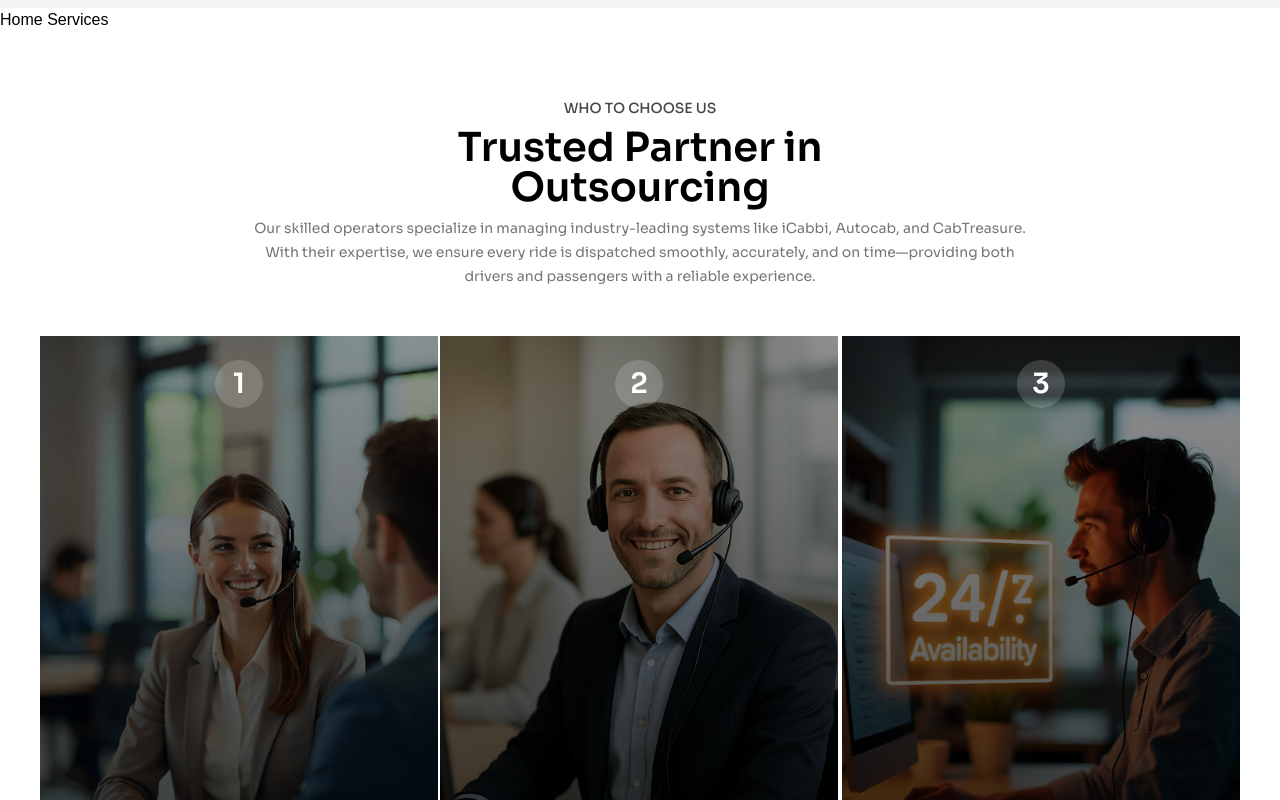
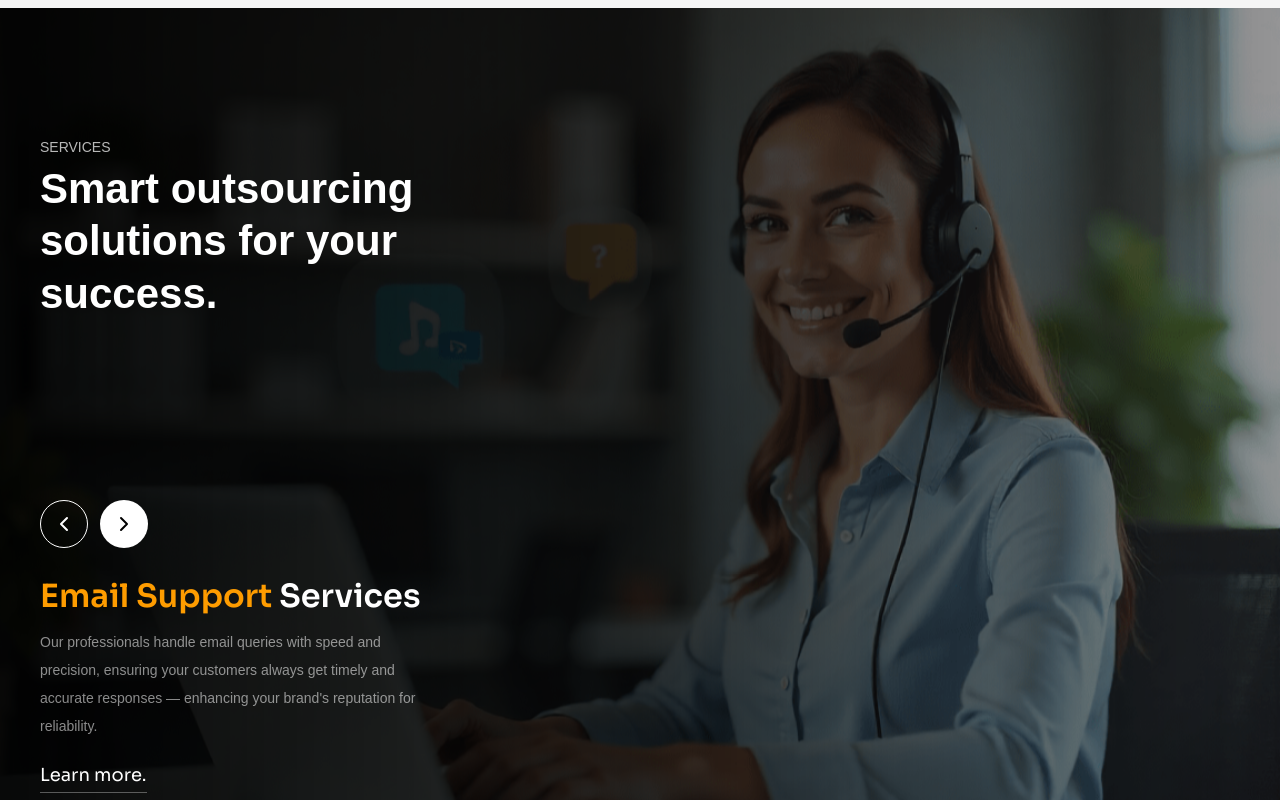
Before and after one commit to DevHasnainZafar/letsoutsource-v2, a Next.js app: page / in a window 1280 px wide. Shown: the part 1640-2440 px from the top of the page. Built offline with nearby package versions, Linux system fonts and the light colour scheme.

Commit message:
feat: -HomeServices Completed -Enhance About page with new components and layout

```diff
--- a/src/app/about/page.tsx
+++ b/src/app/about/page.tsx
@@ -1,5 +1,24 @@
+import { PartnersLogos, PerfectPartnerBanner } from "@/shared/components";
+import {
+  AboutCards,
+  AboutFeatures,
+  AboutHome,
+} from "@/shared/components/aboutComponents";
 const AboutPage = () => {
-  return <>About</>;
+  return (
+    <div>
+      <AboutHome />
+      <AboutFeatures />
+      <AboutCards />
+      <div className="relative">
+        <PartnersLogos />
+        <div className="w-full h-[400px] bg-black"></div>
+        <div className="absolute -bottom-15 left-0 w-full">
+          <PerfectPartnerBanner />
+        </div>
+      </div>
+    </div>
+  );
 };
 
 export default AboutPage;
--- /dev/null
+++ b/src/shared/components/aboutComponents/AboutCards.tsx
@@ -0,0 +1,7 @@
+import React from "react";
+
+const AboutCards = () => {
+  return <div>About Cards</div>;
+};
+
+export default AboutCards;
--- /dev/null
+++ b/src/shared/components/aboutComponents/AboutFeatures.tsx
@@ -0,0 +1,7 @@
+import React from "react";
+
+const AboutFeatures = () => {
+  return <div>About Features</div>;
+};
+
+export default AboutFeatures;
--- /dev/null
+++ b/src/shared/components/aboutComponents/AboutHome.tsx
@@ -0,0 +1,45 @@
+"use client";
+import Image from "next/image";
+import React, { useEffect, useState } from "react";
+
+const AboutHome = () => {
+  const [animate, setAnimate] = useState(false);
+  useEffect(() => {
+    const timer = setTimeout(() => setAnimate(true), 200);
+    return () => clearTimeout(timer);
+  }, []);
+  return (
+    <div className="relative w-full h-[90vh] md:h-[750px] overflow-hidden flex flex-col">
+      <div className="absolute inset-0 -z-10">
+        <Image
+          src="/hero1.png"
+          alt="letsoutsource hero"
+          fill
+          priority
+          className="object-cover"
+        />
+      </div>
+      <div className="absolute inset-0 bg-black/70 -z-10" />
+      <div className="flex flex-col justify-center items-center flex-1 text-center text-white px-4">
+        <h1
+          className={`font-sora font-semibold text-[36px] md:text-[42px] leading-[46px] md:leading-[56px] tracking-[-1.28px] mb-6 transition-all duration-1000 ease-out ${
+            animate ? "opacity-100 translate-y-0" : "opacity-0 translate-y-8"
+          }`}
+        >
+          Connected through People, <br /> Tech, Care, Trust
+        </h1>
+        <p
+          className={`max-w-[660px] text-[#FFFFFFA8] text-[16px] leading-[28px] font-normal transition-all duration-1000 ease-out delay-200 ${
+            animate ? "opacity-100 translate-y-0" : "opacity-0 translate-y-8"
+          }`}
+        >
+          At Let’s Outsource, we deliver smart and reliable support services
+          that keep your business connected, efficient, and future-ready. Our
+          focus is on simplifying operations so you can grow with confidence.
+        </p>
+      </div>
+    </div>
+  );
+};
+
+export default AboutHome;
--- /dev/null
+++ b/src/shared/components/aboutComponents/index.ts
@@ -0,0 +1,3 @@
+export { default as AboutHome } from "./AboutHome";
+export { default as AboutFeatures } from "./AboutFeatures";
+export { default as AboutCards } from "./AboutCards";
--- a/src/shared/components/homeComponents/HeroSection.tsx
+++ b/src/shared/components/homeComponents/HeroSection.tsx
@@ -157,7 +157,7 @@ const HeroSection = () => {
             />
           </div>
         ))}
-        <div className="absolute inset-0 bg-black/66 -z-10" />
+        <div className="absolute inset-0 bg-black/75 -z-10" />
         <div className="flex flex-col justify-between flex-1 text-white text-center">
           <div className="flex flex-col items-center justify-center flex-1 space-y-4 px-4">
             <h1 className="font-sora font-semibold text-[36px] md:text-[46px] leading-[46px] md:leading-[56px] tracking-[-1.28px]">
--- a/src/shared/components/homeComponents/HomeServices.tsx
+++ b/src/shared/components/homeComponents/HomeServices.tsx
@@ -1,7 +1,194 @@
-import React from "react";
+"use client";
+import Image from "next/image";
+import Link from "next/link";
+import React, { useEffect, useState } from "react";
 
 const HomeServices = () => {
-  return <div>Home Services</div>;
+  const slides = [
+    {
+      title: (
+        <>
+          <span style={{ color: "#FE9C00" }}>Taxi Booking</span>{" "}
+          <span className="text-white">Services</span>
+        </>
+      ),
+      text: "We handle platforms like iCabbi, Autocab, and CabTreasure to streamline ride scheduling, dispatching, and fleet management — making taxi operations more efficient and reliable.",
+      image: "/hero1.png",
+      link: "/taxiService",
+    },
+    {
+      title: (
+        <>
+          <span style={{ color: "#FE9C00" }}>Outsourcing</span>{" "}
+          <span className="text-white">Services</span>
+        </>
+      ),
+      text: "We help businesses delegate complex tasks effortlessly. From administrative support to data processing, our trained remote teams deliver results that improve efficiency and reduce costs.",
+      image: "/busywoman.png",
+      link: "/outsourcingService",
+    },
+    {
+      title: (
+        <>
+          <span style={{ color: "#FE9C00" }}>Email Support</span>{" "}
+          <span className="text-white">Services</span>
+        </>
+      ),
+      text: "Our professionals handle email queries with speed and precision, ensuring your customers always get timely and accurate responses — enhancing your brand's reputation for reliability.",
+      image: "/smilingwoman.png",
+      link: "/emailSupport",
+    },
+    {
+      title: (
+        <>
+          <span style={{ color: "#FE9C00" }}>Customer</span>{" "}
+          <span className="text-white">Support</span>
+        </>
+      ),
+      text: "We provide 24/7 live customer support solutions that keep your clients happy and loyal. Our dedicated agents build trust with every interaction, creating long-term relationships.",
+      image: "/hero2.png",
+      link: "/customerSupport",
+    },
+  ];
+  const [currentIndex, setCurrentIndex] = useState(0);
+  const [isTransitioning, setIsTransitioning] = useState(false);
+  useEffect(() => {
+    const interval = setInterval(() => {
+      setIsTransitioning(true);
+      setTimeout(() => {
+        setCurrentIndex((prev) => (prev + 1) % slides.length);
+        setIsTransitioning(false);
+      }, 400);
+    }, 3000);
+    return () => clearInterval(interval);
+  }, [slides.length]);
+  const currentSlide = slides[currentIndex];
+  return (
+    <div className="relative w-full h-[850px] overflow-hidden">
+      {slides.map((slide, index) => (
+        <div
+          key={slide.image}
+          className={`absolute inset-0 transition-opacity duration-1000 ease-in-out ${
+            index === currentIndex ? "opacity-100" : "opacity-0"
+          }`}
+        >
+          <Image
+            src={slide.image}
+            alt="Background"
+            fill
+            priority={index === 0}
+            className="object-cover w-full h-full"
+          />
+        </div>
+      ))}
+
+      <div className="absolute inset-0 bg-gradient-to-r from-black/95 via-black/80 to-black/40"></div>
+
+      <div className="relative z-10 flex items-center min-h-screen max-w-[1200px] mx-auto ">
+        <div className="w-full max-w-[600px]">
+          <div className="mt-28">
+            <p className="text-[14px] font-medium leading-[24px] tracking-normal mb-1 text-[#FFFFFFB8]">
+              SERVICES
+            </p>
+            <h1 className="text-white text-[40px] md:text-[42px] font-bold leading-tight mb-8">
+              Smart outsourcing
+              <br />
+              solutions for your
+              <br />
+              success.
+            </h1>
+          </div>
+          <div className="mt-45">
+            <div className="flex gap-3 mb-8">
+              <button
+                onClick={() => {
+                  setIsTransitioning(true);
+                  setTimeout(() => {
+                    setCurrentIndex(
+                      (currentIndex - 1 + slides.length) % slides.length
+                    );
+                    setIsTransitioning(false);
+                  }, 400);
+                }}
+                className="w-[48px] h-[48px] rounded-full cursor-pointer border border-white flex items-center justify-center hover:bg-white/10 transition-all"
+                aria-label="Previous"
+              >
+                <svg
+                  width="24"
+                  height="24"
+                  viewBox="0 0 24 24"
+                  fill="none"
+                  xmlns="http://www.w3.org/2000/svg"
+                >
+                  <path
+                    d="M15 18L9 12L15 6"
+                    stroke="white"
+                    strokeWidth="2"
+                    strokeLinecap="round"
+                    strokeLinejoin="round"
+                  />
+                </svg>
+              </button>
+
+              <button
+                onClick={() => {
+                  setIsTransitioning(true);
+                  setTimeout(() => {
+                    setCurrentIndex((currentIndex + 1) % slides.length);
+                    setIsTransitioning(false);
+                  }, 400);
+                }}
+                className="w-[48px] h-[48px] rounded-full bg-white border border-white/30 flex items-center justify-center hover:bg-white/80 cursor-pointer transition-all"
+                aria-label="Next"
+              >
+                <svg
+                  width="24"
+                  height="24"
+                  viewBox="0 0 24 24"
+                  fill="none"
+                  xmlns="http://www.w3.org/2000/svg"
+                >
+                  <path
+                    d="M9 18L15 12L9 6"
+                    stroke="black"
+                    strokeWidth="2"
+                    strokeLinecap="round"
+                    strokeLinejoin="round"
+                  />
+                </svg>
+              </button>
+            </div>
+
+            {/* Slide content */}
+            <div
+              className={`transition-all duration-500 ease-out ${
+                isTransitioning
+                  ? "opacity-0 translate-x-[-80px]"
+                  : "opacity-100 translate-x-0"
+              }`}
+            >
+              <h2 className="text-[32px] font-semibold leading-[100%] tracking-normal mb-4 font-sora">
+                {currentSlide.title}
+              </h2>
+
+              <p className="text-[14px] max-w-[400px] font-normal leading-[28px] tracking-normal mb-6 text-[#FFFFFF8A]">
+                {currentSlide.text}
+              </p>
+
+              <div className="border-b-[1.5px] border-[#FFFFFF52] w-fit pb-1 hover:border-white cursor-pointer">
+                <Link
+                  href={currentSlide.link}
+                  className="font-sora text-white text-[18px] font-normal leading-[100%] tracking-normal hover:opacity-80 transition-opacity"
+                >
+                  Learn more.
+                </Link>
+              </div>
+            </div>
+          </div>
+        </div>
+      </div>
+    </div>
+  );
 };
 
 export default HomeServices;
```
